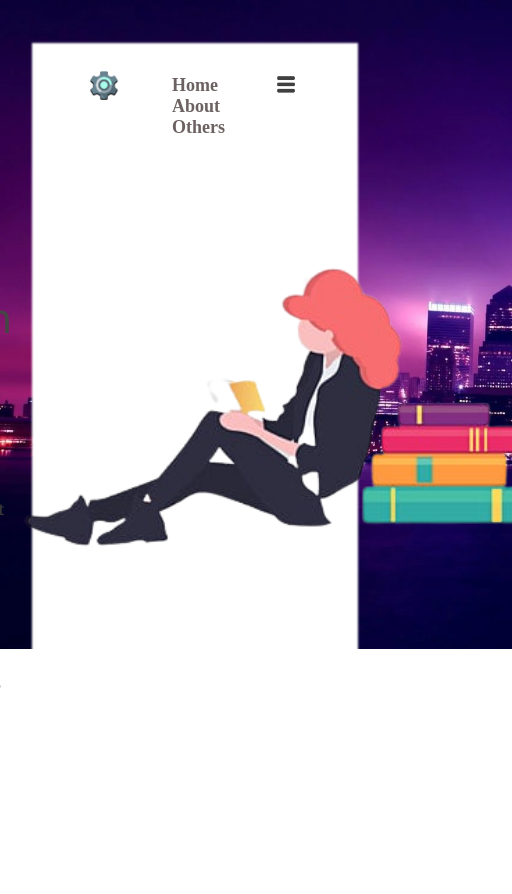
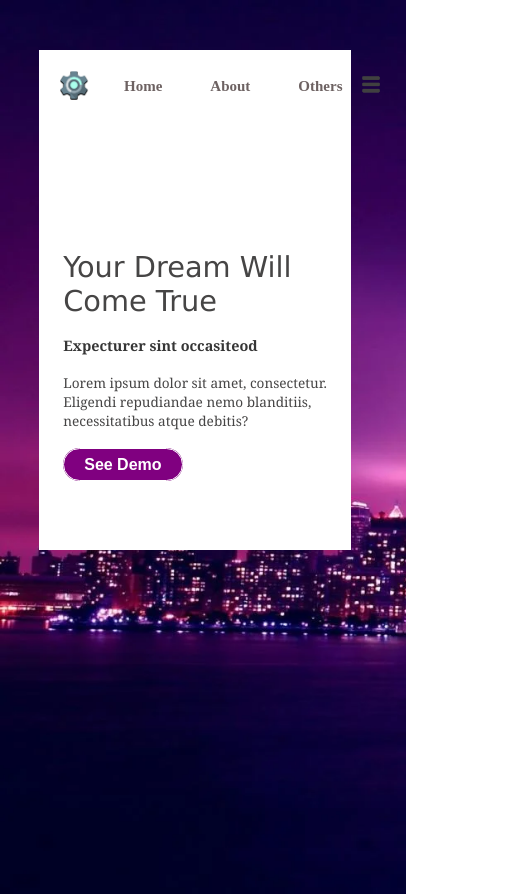
Before and after one commit to JxtJeremiah/demo, a plain HTML site: page index.html in a window 390 px wide. Shown: the whole page, 512 px wide, since content can reach past the window. Before the commit the page ends 844 px from the top, so only its background shows below. Drawn offline with Linux system fonts and the light colour scheme; files whose address does not match are found by name.

Commit message:
fourth commit

```diff
--- a/style/style.css
+++ b/style/style.css
@@ -7,7 +7,7 @@ body{
     background-image: url('../images/Background.jfif');
     background-repeat: no-repeat;
     background-size: cover;
-
+    height: 100vh;
 }
 .master{
     background-color: white;
@@ -16,7 +16,6 @@ body{
     margin-top: 50px;
     margin-left: auto;
     margin-right: auto;
-    box-shadow: 0 0 2px 7px white;
 
 }
 .logo{
@@ -108,3 +107,41 @@ body{
     color: rgb(255, 255, 255);
     transition: .5s ease-in;
 }
+@media screen and (max-width:760px) {
+    .lastimg{
+        display: none;
+    }
+    .links{
+        width: 100%;
+        display: flex;
+        justify-content: center;
+    }
+    .links a{
+        font-size: 15px;
+        margin-left: 32px;
+        margin-right: 10px;
+    }
+    .forlogo{
+        margin-left: 20px;
+    }
+    .bar{
+        padding-right: 20px;
+    }
+    .text1{
+        font-size: 180%;
+    }
+    .text2{
+        font-size: 90%;
+    }
+    .text3{
+        font-size: 85%;
+    }
+    .texts a{
+        padding: 7px 20px;
+        position: relative;
+        bottom: 10px;
+    }
+    .master{
+       height: 500px;
+    }
+}
```
